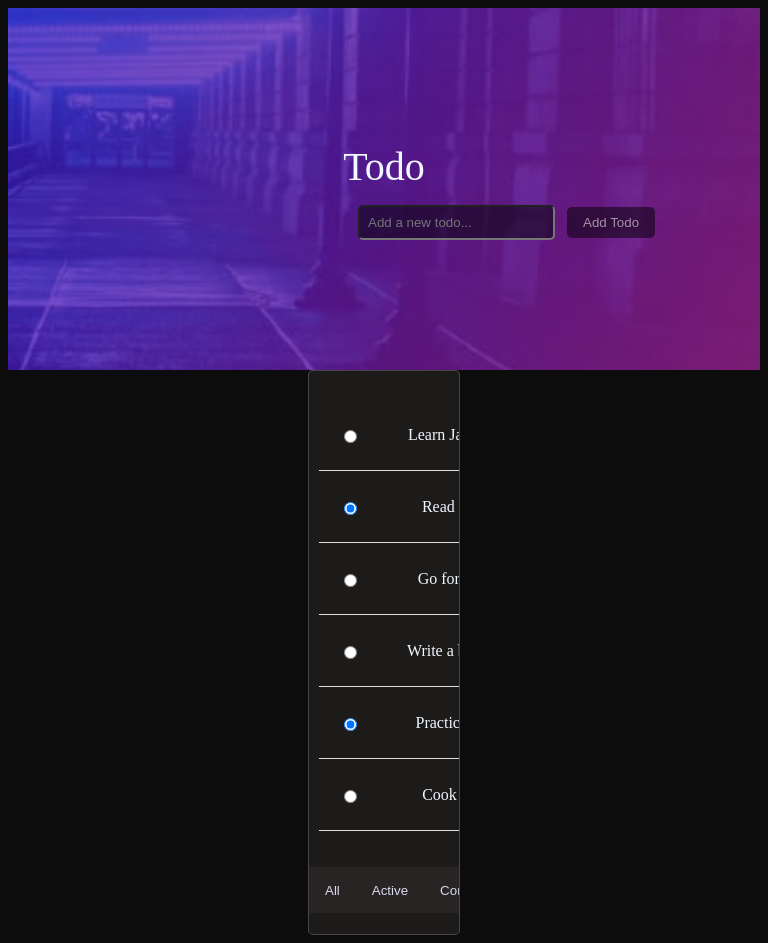
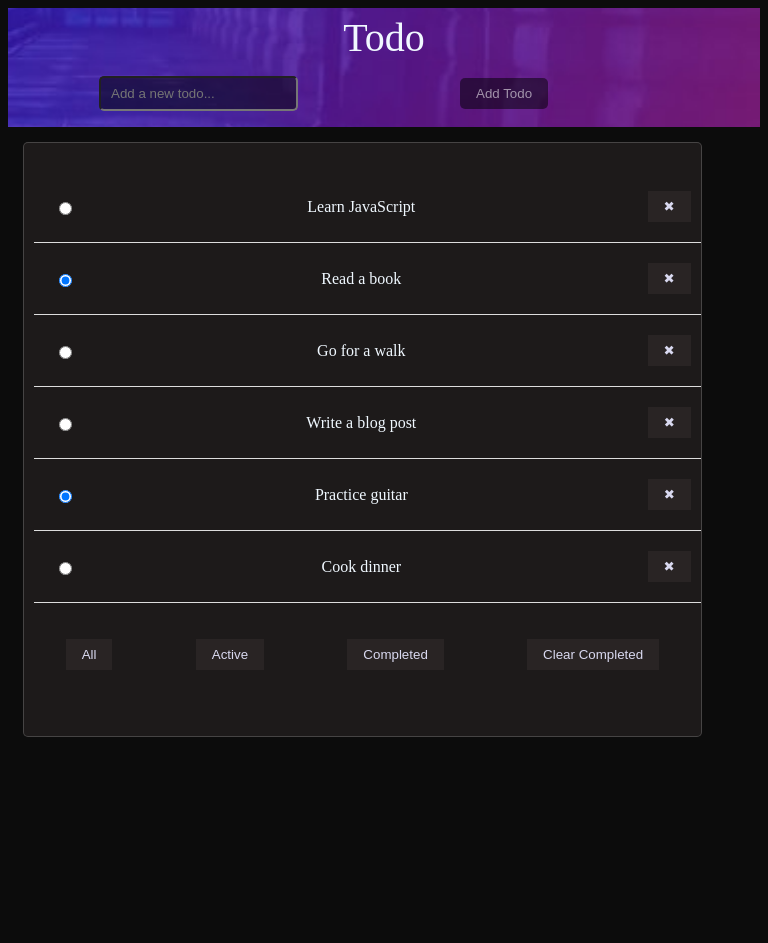
Before and after one commit to RivoltaAlpha/js_Dom_website, a plain HTML site: page index.html in a window 768 px wide. After the commit the page ends 800 px from the top, so only its background shows below. Drawn offline with Linux system fonts and the light colour scheme.

Commit message:
responsiveness

```diff
--- a/styles.css
+++ b/styles.css
@@ -10,7 +10,7 @@ body {
   display: grid;
   align-items: center;
   background-color: rgba(69, 58, 58, 0.308);
-  width: 90%;
+  width: 65%;
   height: 100%;
   color: aliceblue;
   margin: 0 300px;
@@ -51,7 +51,8 @@ input[type="text"] {
   flex: 1;
   margin-left: 250px;
   border-radius: 5px;
-  padding: 0.5rem;
+  padding: 1rem;
+  padding-left: 150px;
   margin-right: 0.5rem;
   color: rgb(216, 233, 242);
   background-color: rgba(0, 0, 0, 0.508);
@@ -108,22 +109,31 @@ li {
   align-self: flex-end;
 }
 
-@media (min-width: 768px) {
+@media (max-width: 769px) {
   .wrapper {
-    flex-direction: row;
-    align-items: flex-start;
+    flex-direction: column;
     border-radius: 5px;
-    overflow: hidden;
-    padding-bottom: 5px;
-    padding-top: 2px;
-    width: auto;
+    width: 90%;
+    flex: 1;
+    margin: 15px;
   }
-
-  /* body {
-    flex: 1;
-    margin-left: 0;
-  } */
   .pagebanner {
     background-image: url(./images/bg-mobile-dark.jpg);
+    background-position: 90%;
+    background-repeat: no-repeat;
+    align-items: center;
+    padding: 1px;
+  }
+  input[type="text"] {
+    flex: 1;
+    margin-left: 90px;
+    margin-bottom: 15px;
+    border-radius: 5px;
+    padding: 0.5rem;
+    padding-left: 10px;
+  }
+  #add-todo {
+    margin-left: 150px;
+    margin-bottom: 15px;
   }
 }
```
